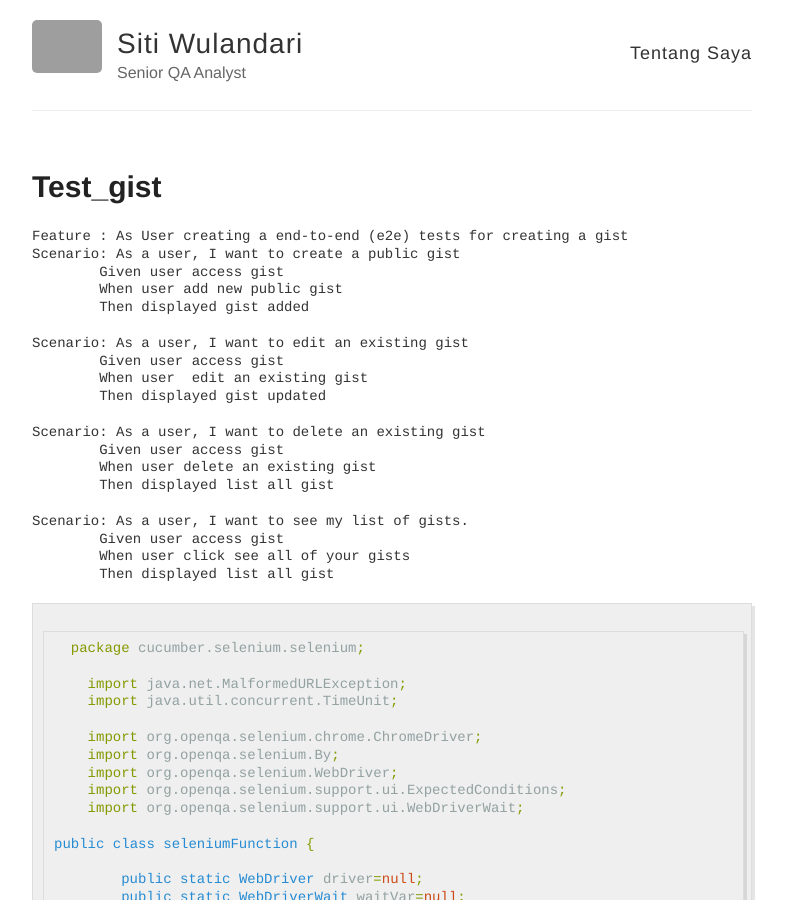
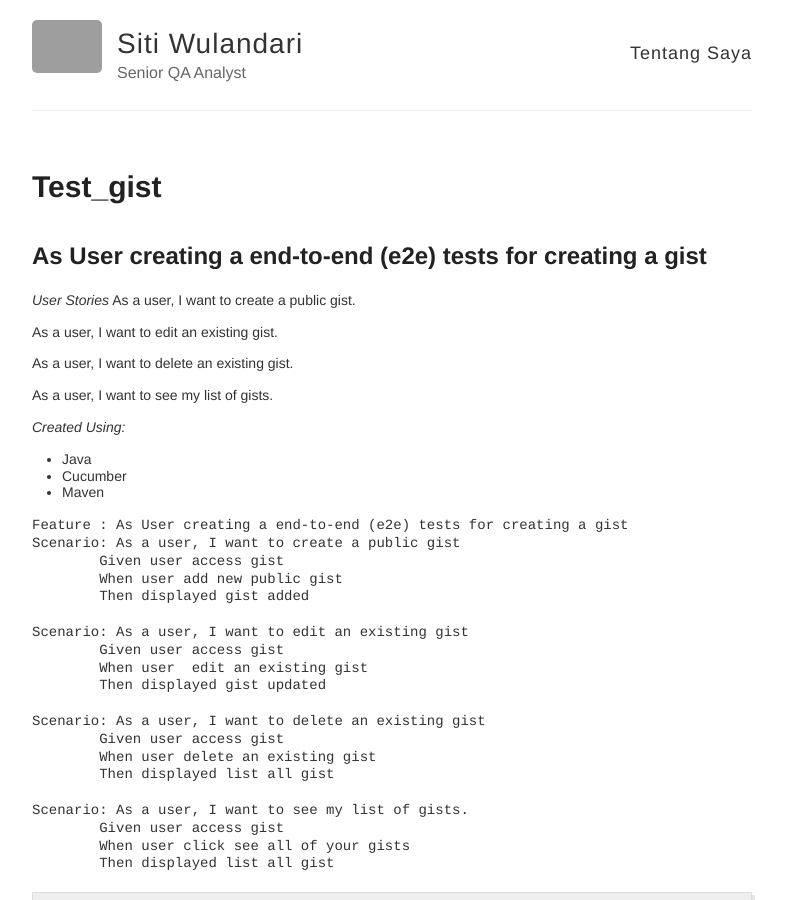
Before and after one commit to sitiwulandari/sitiwulandari.github.io, a Jekyll site: the page built from _posts/2019-09-03-Test_gist.md, in a window 1280 px wide and 900 px high. Shown: the whole window, without its empty margins (248-1034 px from the left). Built offline with Jekyll 4.4.1, drawn with Linux system fonts in a browser that asks for light colours; our own code applies the rules of GitHub Pages for plain Markdown files; grey boxes are pictures that could not be loaded.

Commit message:
Update 2019-09-03-Test_gist.md

````diff
--- a/_posts/2019-09-03-Test_gist.md
+++ b/_posts/2019-09-03-Test_gist.md
@@ -1,4 +1,18 @@
+## As User creating a end-to-end (e2e) tests for creating a gist
 
+*User Stories*
+As a user, I want to create a public gist.
+
+As a user, I want to edit an existing gist.
+
+As a user, I want to delete an existing gist.
+
+As a user, I want to see my list of gists.
+
+*Created Using:*
+* Java
+* Cucumber
+* Maven
 
 ```Feature
 Feature : As User creating a end-to-end (e2e) tests for creating a gist
````
